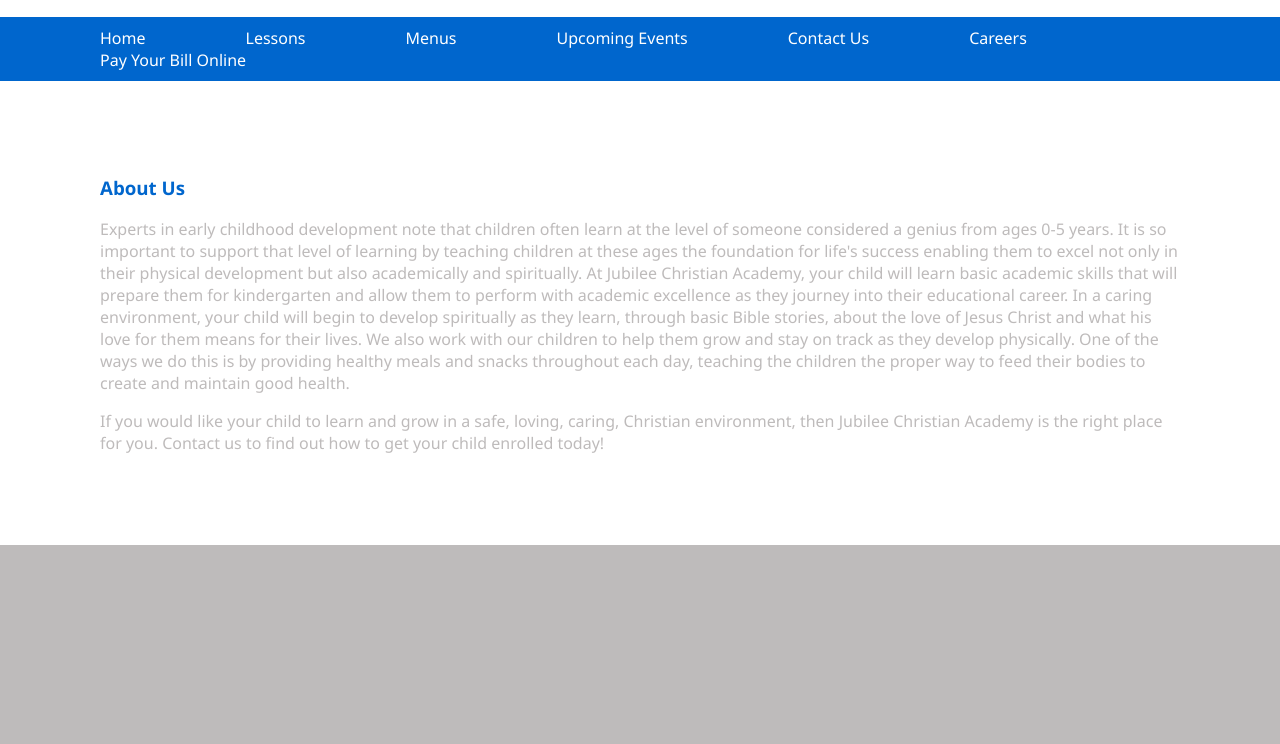
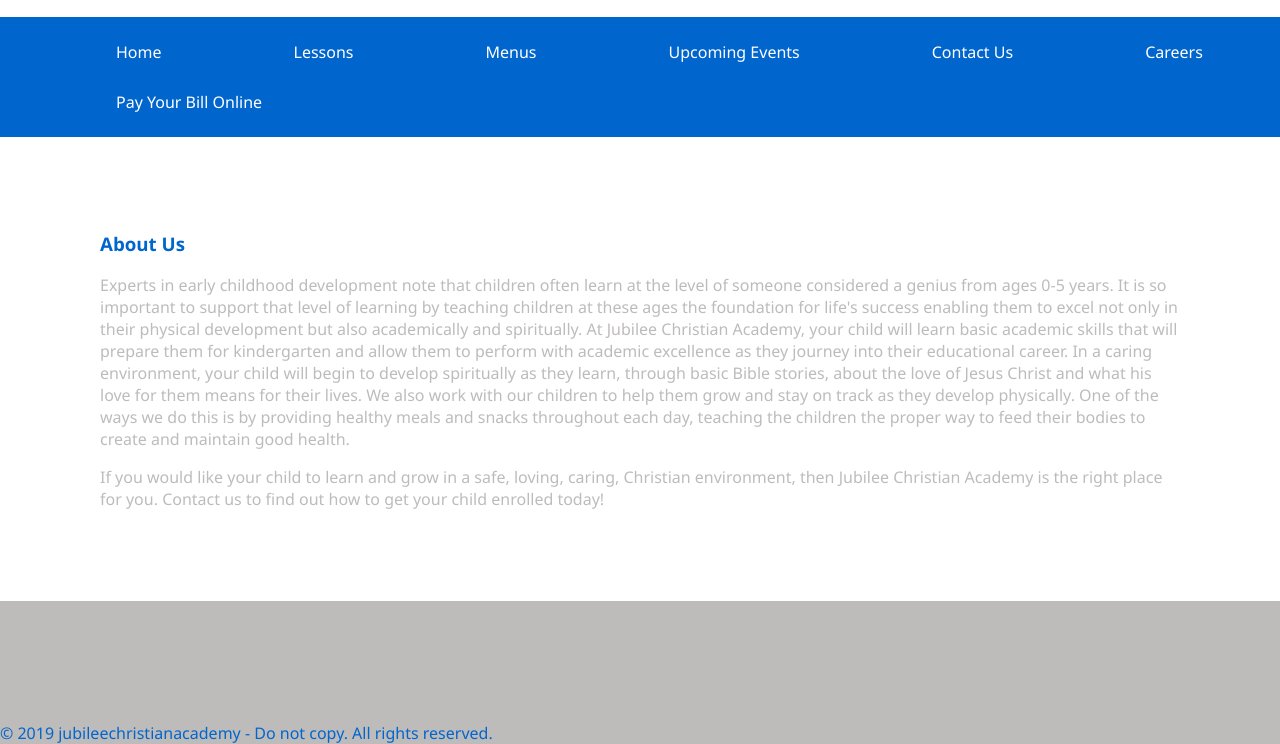
Before and after one commit to courtneyalleah/daycareProject, a React app: page / in a window 1280 px wide. Shown: the part 56-800 px from the top of the page. Built offline with nearby package versions, Linux system fonts and the light colour scheme.

Commit message:
set up for all other tabs (linking of pages) and footer creation

```diff
--- a/src/App/App.js
+++ b/src/App/App.js
@@ -1,6 +1,12 @@
 import React, {Component} from 'react';
 import '../css/daycare.css';
-import HomePage from '../Homepage/HomePage.js';
+import HomePage from '../Homepage/HomePage';
+import Lessons from '../Homepage/Navigation/Lessons/lessons';
+import Menus from '../Homepage/Navigation/Menus/menus';
+import UpcomingEvents from '../Homepage/Navigation/UpcomingEvents/upcoming-events';
+import ContactUs from '../Homepage/Navigation/ContactUs/contact-us';
+import Careers from '../Homepage/Navigation/Careers/careers';
+import PayYourBillOnline from '../Homepage/Navigation/PayYourBillOnline/pay-your-bill-online';
 import {
   Route,
   NavLink,
@@ -13,7 +19,13 @@
       <HashRouter>
       <div>
           <div className="content">
-             <Route path="/" component={HomePage}/>
+             <Route exact path="/" component={HomePage}/>
+             <Route exact path="/lessons" component={Lessons}/>
+             <Route exact path="/menus" component={Menus}/>
+             <Route exact path="/upcomingevents" component={UpcomingEvents}/>
+             <Route exact path="/contactus" component={ContactUs}/>
+             <Route exact path="/careers" component={Careers}/>
+             <Route exact path="/payyourbillonline" component={PayYourBillOnline}/>
           </div>
       </div>
       </HashRouter>
--- a/src/Homepage/HomePage.js
+++ b/src/Homepage/HomePage.js
@@ -1,23 +1,27 @@
 import React, { Component } from 'react';
+import Lessons from '../Homepage/Navigation/Lessons/lessons.js';
+import {
+  Route,
+  NavLink,
+  HashRouter
+} from "react-router-dom";
 import '../css/daycare.css';
 
 class HomePage extends Component {
 
   render() {
     return(
+      <HashRouter>
       <div>
         <ul className="header">
-          <li>Home</li>
-          <li>Lessons</li>
-          <li>Menus</li>
-          <li>Upcoming Events</li>
-          <li>Contact Us</li>
-          <li>Careers</li>
-          <li>Pay Your Bill Online</li>
+          <li><NavLink to="/">Home</NavLink></li>
+          <li><NavLink to="/lessons">Lessons</NavLink></li>
+          <li><NavLink to="/menus">Menus</NavLink></li>
+          <li><NavLink to="/upcomingevents">Upcoming Events</NavLink></li>
+          <li><NavLink to="/contactus">Contact Us</NavLink></li>
+          <li><NavLink to="/careers">Careers</NavLink></li>
+          <li><NavLink to="/payyourbillonline">Pay Your Bill Online</NavLink></li>
         </ul>
-        <div>
-
-        </div>
         <div>
           <section className="about-us">
             <h3>About Us</h3>
@@ -29,7 +33,7 @@
         </div>
       </div>
 
-
+      </HashRouter>
     );
   }
 }
--- /dev/null
+++ b/src/Homepage/Navigation/Careers/careers.js
@@ -0,0 +1,29 @@
+import React, { Component } from 'react';
+import {
+  Route,
+  NavLink,
+  HashRouter
+} from "react-router-dom";
+
+class Careers extends Component {
+
+  render() {
+    return(
+      <div>
+        <ul className="header">
+          <li><NavLink to="/">Home</NavLink></li>
+          <li><NavLink to="/lessons">Lessons</NavLink></li>
+          <li><NavLink to="/menus">Menus</NavLink></li>
+          <li><NavLink to="/upcomingevents">Upcoming Events</NavLink></li>
+          <li><NavLink to="/contactus">Contact Us</NavLink></li>
+          <li><NavLink to="/careers">Careers</NavLink></li>
+          <li><NavLink to="/payyourbillonline">Pay Your Bill Online</NavLink></li>
+        </ul>
+
+      </div>
+
+    );
+  }
+}
+
+export default Careers;
--- /dev/null
+++ b/src/Homepage/Navigation/ContactUs/contact-us.js
@@ -0,0 +1,29 @@
+import React, { Component } from 'react';
+import {
+  Route,
+  NavLink,
+  HashRouter
+} from "react-router-dom";
+
+class ContactUs extends Component {
+
+  render() {
+    return(
+      <div>
+        <ul className="header">
+          <li><NavLink to="/">Home</NavLink></li>
+          <li><NavLink to="/lessons">Lessons</NavLink></li>
+          <li><NavLink to="/menus">Menus</NavLink></li>
+          <li><NavLink to="/upcomingevents">Upcoming Events</NavLink></li>
+          <li><NavLink to="/contactus">Contact Us</NavLink></li>
+          <li><NavLink to="/careers">Careers</NavLink></li>
+          <li><NavLink to="/payyourbillonline">Pay Your Bill Online</NavLink></li>
+        </ul>
+
+      </div>
+
+    );
+  }
+}
+
+export default ContactUs;
--- /dev/null
+++ b/src/Homepage/Navigation/Lessons/lessons.js
@@ -0,0 +1,29 @@
+import React, { Component } from 'react';
+import {
+  Route,
+  NavLink,
+  HashRouter
+} from "react-router-dom";
+
+class Lessons extends Component {
+
+  render() {
+    return(
+      <div>
+        <ul className="header">
+          <li><NavLink to="/">Home</NavLink></li>
+          <li><NavLink to="/lessons">Lessons</NavLink></li>
+          <li><NavLink to="/menus">Menus</NavLink></li>
+          <li><NavLink to="/upcomingevents">Upcoming Events</NavLink></li>
+          <li><NavLink to="/contactus">Contact Us</NavLink></li>
+          <li><NavLink to="/careers">Careers</NavLink></li>
+          <li><NavLink to="/payyourbillonline">Pay Your Bill Online</NavLink></li>
+        </ul>
+
+      </div>
+
+    );
+  }
+}
+
+export default Lessons;
--- /dev/null
+++ b/src/Homepage/Navigation/Menus/menus.js
@@ -0,0 +1,29 @@
+import React, { Component } from 'react';
+import {
+  Route,
+  NavLink,
+  HashRouter
+} from "react-router-dom";
+
+class Menus extends Component {
+
+  render() {
+    return(
+      <div>
+        <ul className="header">
+          <li><NavLink to="/">Home</NavLink></li>
+          <li><NavLink to="/lessons">Lessons</NavLink></li>
+          <li><NavLink to="/menus">Menus</NavLink></li>
+          <li><NavLink to="/upcomingevents">Upcoming Events</NavLink></li>
+          <li><NavLink to="/contactus">Contact Us</NavLink></li>
+          <li><NavLink to="/careers">Careers</NavLink></li>
+          <li><NavLink to="/payyourbillonline">Pay Your Bill Online</NavLink></li>
+        </ul>
+
+      </div>
+
+    );
+  }
+}
+
+export default Menus;
--- /dev/null
+++ b/src/Homepage/Navigation/PayYourBillOnline/pay-your-bill-online.js
@@ -0,0 +1,29 @@
+import React, { Component } from 'react';
+import {
+  Route,
+  NavLink,
+  HashRouter
+} from "react-router-dom";
+
+class PayYourBillOnline extends Component {
+
+  render() {
+    return(
+      <div>
+        <ul className="header">
+          <li><NavLink to="/">Home</NavLink></li>
+          <li><NavLink to="/lessons">Lessons</NavLink></li>
+          <li><NavLink to="/menus">Menus</NavLink></li>
+          <li><NavLink to="/upcomingevents">Upcoming Events</NavLink></li>
+          <li><NavLink to="/contactus">Contact Us</NavLink></li>
+          <li><NavLink to="/careers">Careers</NavLink></li>
+          <li><NavLink to="/payyourbillonline">Pay Your Bill Online</NavLink></li>
+        </ul>
+
+      </div>
+
+    );
+  }
+}
+
+export default PayYourBillOnline;
--- /dev/null
+++ b/src/Homepage/Navigation/UpcomingEvents/upcoming-events.js
@@ -0,0 +1,29 @@
+import React, { Component } from 'react';
+import {
+  Route,
+  NavLink,
+  HashRouter
+} from "react-router-dom";
+
+class UpcomingEvents extends Component {
+
+  render() {
+    return(
+      <div>
+        <ul className="header">
+          <li><NavLink to="/">Home</NavLink></li>
+          <li><NavLink to="/lessons">Lessons</NavLink></li>
+          <li><NavLink to="/menus">Menus</NavLink></li>
+          <li><NavLink to="/upcomingevents">Upcoming Events</NavLink></li>
+          <li><NavLink to="/contactus">Contact Us</NavLink></li>
+          <li><NavLink to="/careers">Careers</NavLink></li>
+          <li><NavLink to="/payyourbillonline">Pay Your Bill Online</NavLink></li>
+        </ul>
+
+      </div>
+
+    );
+  }
+}
+
+export default UpcomingEvents;
--- a/src/css/daycare.css
+++ b/src/css/daycare.css
@@ -1,3 +1,11 @@
+#footer {
+  position: absolute;
+  bottom: 0;
+  width: 100%;
+  color: #0066CD;
+  font-family: "Segoe UI";
+}
+
 h1 {
   color: #0066CD;
   font-family: "Segoe UI";
@@ -54,7 +62,14 @@
 }
 
 li a:hover {
-  background-color: #111;
+  background-color: #0066CD;
+  font: bold;
+}
+
+footer {
+
+  color: white;
+  font-family: "Segoe UI";
 }
 
 /**About US**/
--- a/src/index.html
+++ b/src/index.html
@@ -14,10 +14,9 @@
     <header>
       <ul class="ul-header">
         <h2>Jubilee Christian Academy</h2>
-
-
       <ul>
     </header>
     <div id="app"></div>
+    <footer id="footer">&copy; 2019 jubileechristianacademy - Do not copy. All rights reserved. <footer>
 </body>
 </html>
```
Also changed, not shown: src/Homepage/Navigation/Lessons/lessons.jsx (deleted).
